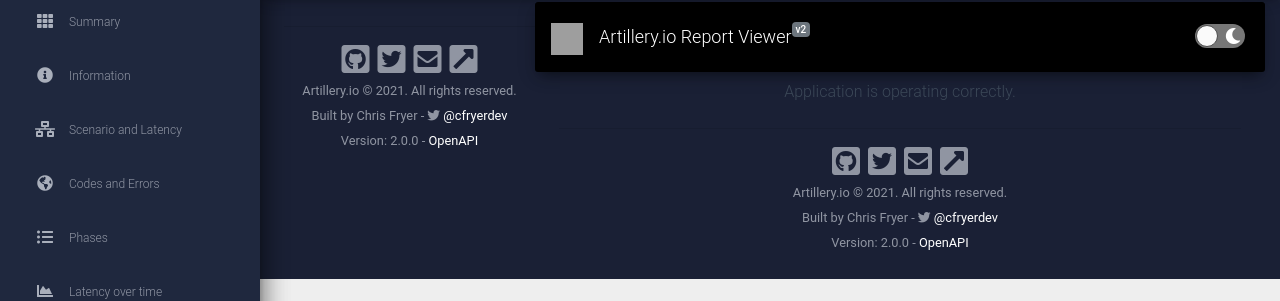
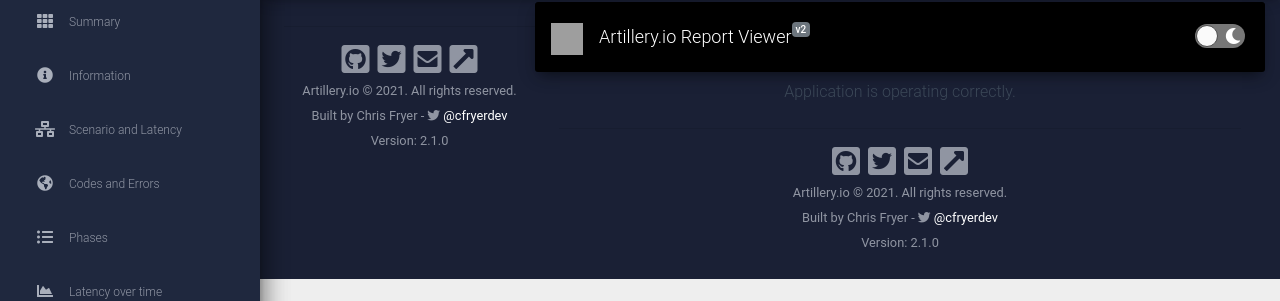
Before and after one commit to artilleryio/report-viewer, a React (Create React App) app: page /api/health in a window 1280 px wide. Shown: the part 76-377 px from the top of the page. Built offline with nearby package versions, Linux system fonts and the light colour scheme; grey boxes are pictures that could not be loaded.

Commit message:
starting to fix addon

```diff
--- a/package.json
+++ b/package.json
@@ -1,6 +1,6 @@
 {
   "name": "artilleryio-report-viewer",
-  "version": "2.0.0",
+  "version": "2.1.0",
   "description": "A reporting and diagramming tool used with json reports generated by the artillery.io cli.",
   "keywords": [
     "artilleryio",
--- a/src/components/addons/addon-metricsByEndpoint.tsx
+++ b/src/components/addons/addon-metricsByEndpoint.tsx
@@ -13,10 +13,11 @@
     Object.getOwnPropertyNames(aggregate.customStats).map((endpoint, si) => {
       let codes = [];
       Object.getOwnPropertyNames(aggregate.counters).forEach((item, i) => {
-        let segm = item.split(' ');
+        let segm = cleanMessageText(item).split('.');
+        console.log('segm', segm);
         if (endpoint === segm[segm.length - 1]) {
           codes.push({
-            code: parseInt(item.replace('code ', '').replace(` on ${endpoint}`, ''), 0),
+            code: parseInt(item.replace('code.', '').replace(` on ${endpoint}`, ''), 0),
             count: Object.values(aggregate.counters)[i]
           });
         }
@@ -71,7 +72,9 @@
           </div>
         </div>
 
-        <div className="card mb-4">
+        <br />
+
+        <div className="card mt-2 mb-4">
           <div className="card-header card-header-rose">
               <i className="fas fa-puzzle-piece"></i> Metrics by Endpoint
           </div>
--- a/src/layout/footer.tsx
+++ b/src/layout/footer.tsx
@@ -22,7 +22,7 @@
         <br />
         <small className="text-muted version">Built by Chris Fryer - <i className="fab fa-twitter"></i> <a href="https://twitter.com/cfryerdev" target="_blank">@cfryerdev</a></small>
         <br />
-        <small className="text-muted version">Version: {packageJson.version} - <a href="/api-docs" target="_blank">OpenAPI</a></small>
+        <small className="text-muted version">Version: {packageJson.version}</small>
       </footer>
   );
 };
```
